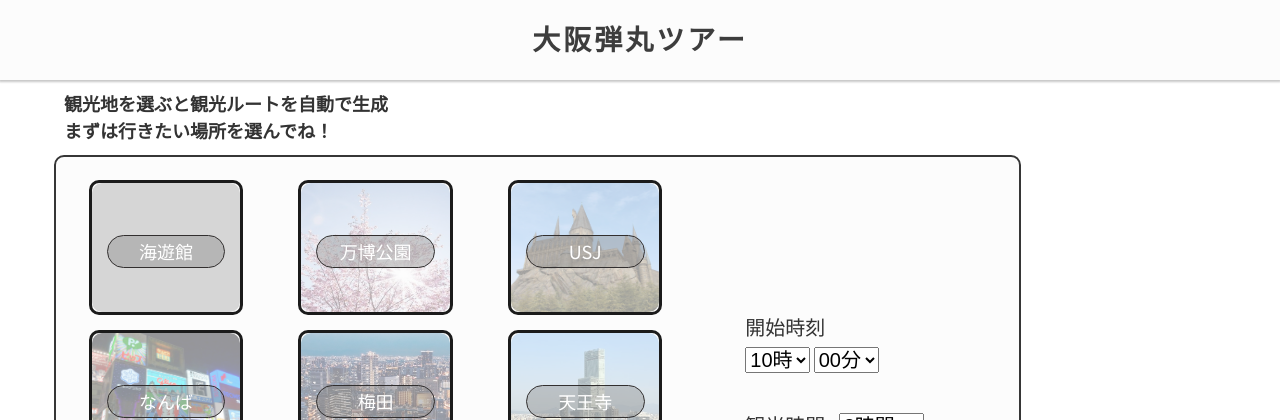
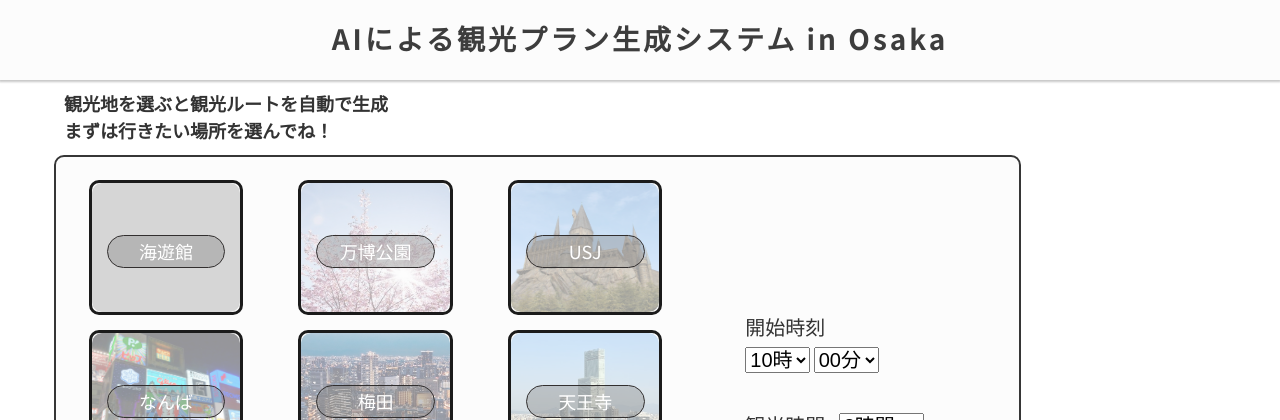
Before and after one commit to KazukiIwamoto-Kii/Osaka_test, a Flask app: page / in a window 1280 px wide. Shown: the top 420 px of the page. Run offline with Flask 2, Linux system fonts and the light colour scheme; grey boxes are pictures that could not be loaded.

Commit message:
update kazuki

```diff
--- a/static/css/style.css
+++ b/static/css/style.css
@@ -43,6 +43,11 @@ body {
         font-size: 28px;
         color: #3d3d3d;
         letter-spacing: 3px;
+    }
+
+    .name_string{
+        padding: 10px;
+        font-size: 32px;
     }
 
     .note{
@@ -440,7 +445,7 @@ body {
     header {
         background-color: #fcfcfc;
         width: 100%;
-        height: 35px;
+        height: 40px;
         position: fixed;
         top: 0;
         left: 0;
@@ -454,7 +459,7 @@ body {
     .header-left{
         display: flex;
         text-align: center;
-        line-height: 25px;
+        line-height: 35px;
         justify-content: center;
         margin: 5px;
         height: 100%;
@@ -463,7 +468,7 @@ body {
     #servicename{
         margin-bottom: 0;
         margin-top: 3px;
-        font-size: 20px;
+        font-size: 16px;
     }
 
     .note{
--- a/templates/index.html
+++ b/templates/index.html
@@ -6,14 +6,14 @@
     <meta name="viewport" content="width=device-width, initial-scale=1.0">
     <link rel="stylesheet" href="static/css/sanitize.css">
     <link rel="stylesheet" href="static/css/style.css">
-    <title>大阪弾丸ツアー</title>
+    <title>AIによる観光プラン生成システム in Osaka</title>
     <meta name = "description" content = "大阪での日帰り観光ルートを自動生成するアプリケーションです。
     大阪での観光を計画する最初の段階で、是非利用してみてください。">
     <meta property="og:image" content="./static/images/Namba.png">
     <meta property="og:description" content="大阪での日帰り観光ルートを自動生成するアプリケーションです。
     大阪での観光を計画する最初の段階で、是非利用してみてください。">
-    <meta property="og:title" content="大阪弾丸ツアー">
-    <meta name="twitter:title" content="大阪弾丸ツアー">
+    <meta property="og:title" content="AIによる観光プラン生成システム in Osaka">
+    <meta name="twitter:title" content="AIによる観光プラン生成システム in Osaka">
     <script async src="https://pagead2.googlesyndication.com/pagead/js/adsbygoogle.js?client=ca-pub-7260336494947815"
      crossorigin="anonymous"></script>
     <link rel="preconnect" href="https://fonts.googleapis.com">
@@ -24,7 +24,7 @@
 <body>
     <header>
         <div class="header-left">
-            <h1 id = "servicename">大阪弾丸ツアー</h1>
+            <h1 id = "servicename">AIによる観光プラン生成システム in Osaka</h1>
         </div>
         <!-- <nav class="header-menu">
             <ul class = "header-menu-list">
```
